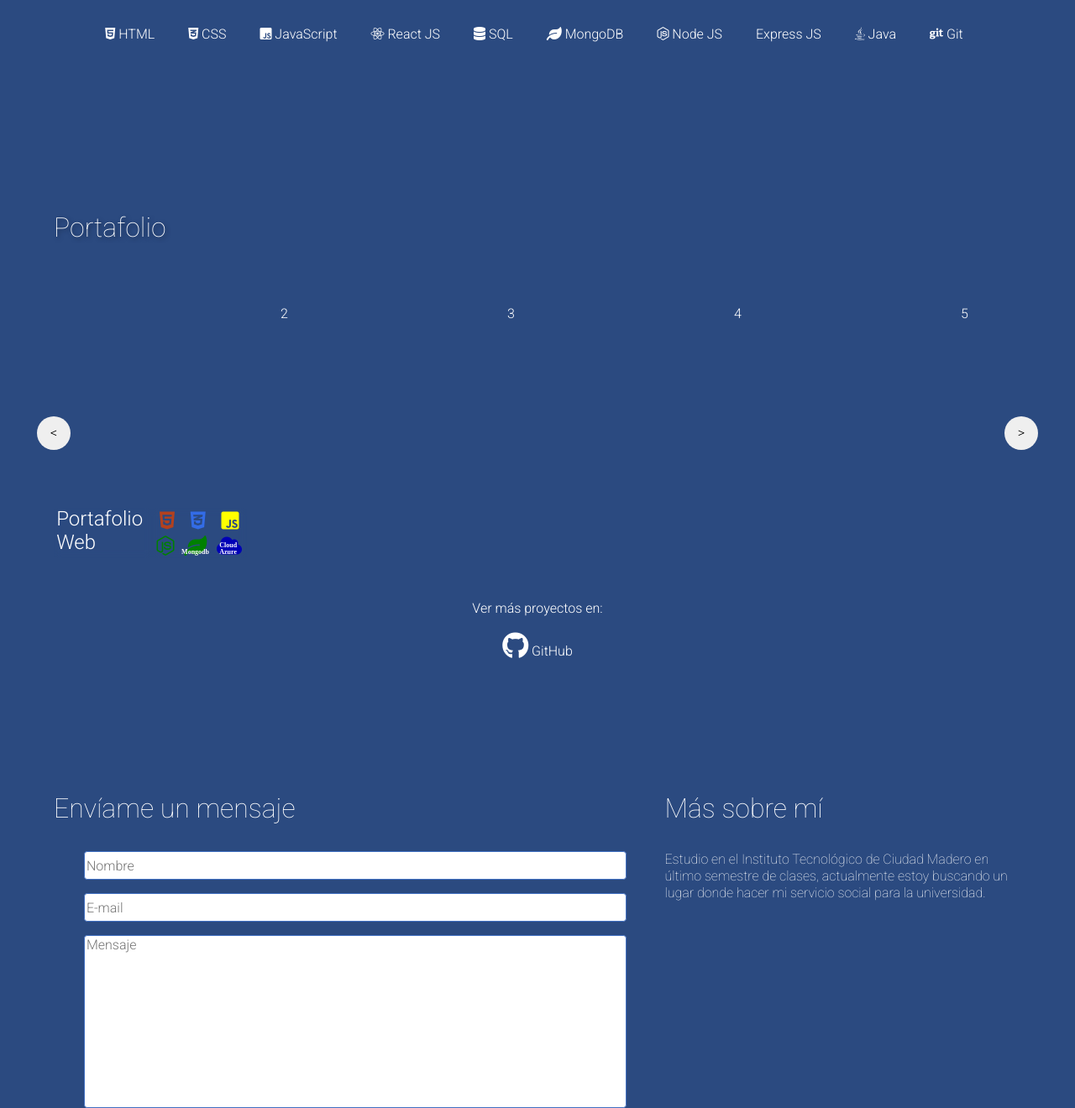
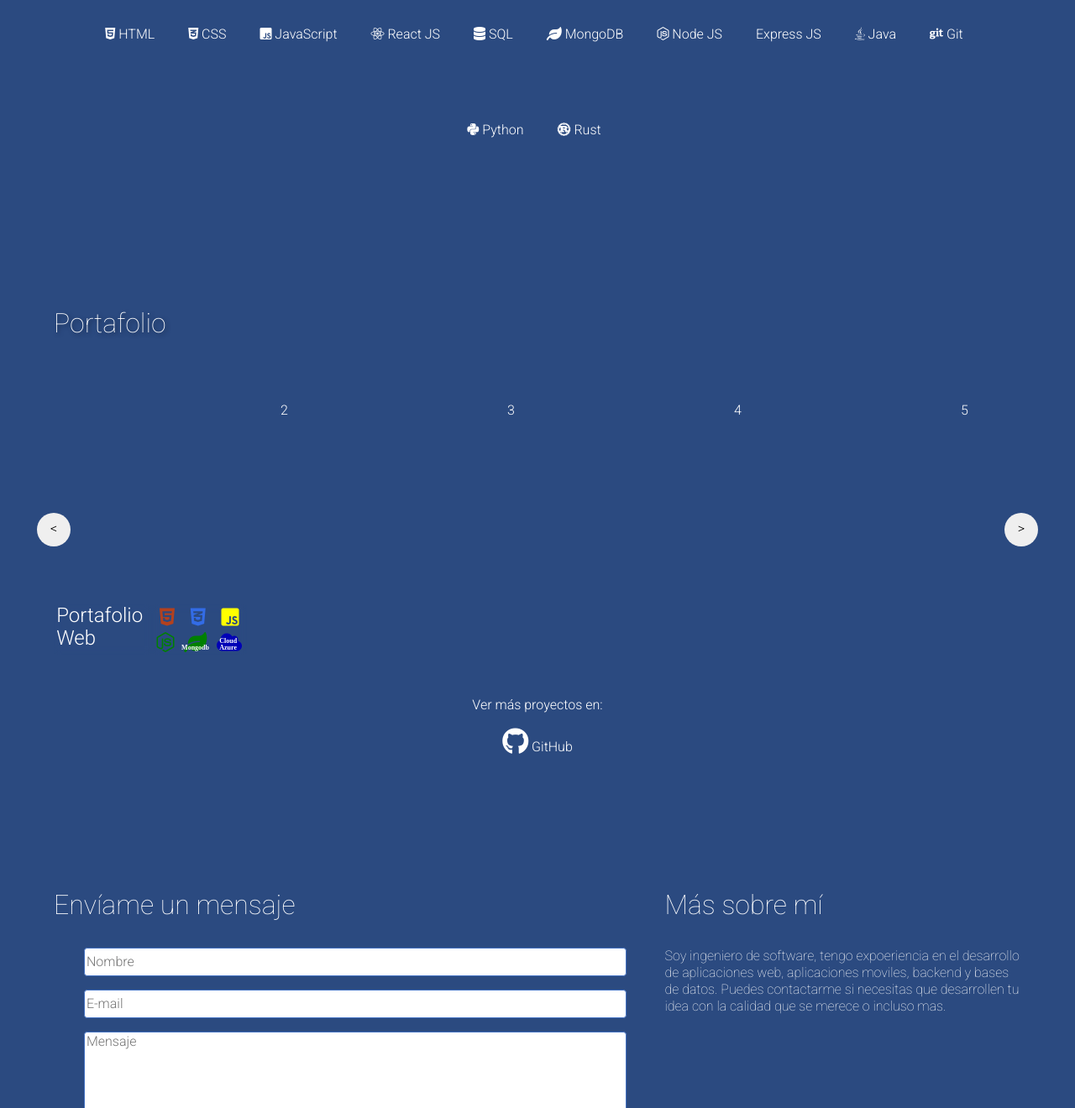
Before and after one commit to Vktornaj/portafolio-web, a plain HTML site: page index.html in a window 1280 px wide. Shown: the part 1480-2800 px from the top of the page at 84% size. Drawn offline with Linux system fonts and the light colour scheme.

Commit message:
checkpoint

```diff
--- a/index.html
+++ b/index.html
@@ -69,7 +69,7 @@
                     </div>
                 </a>
             </div>
-            <h1>Soy Desarrollador <br/> Web</h1>
+            <h1>Soy Desarrollador <br/> Web y Movil</h1>
             <br>
             <span>
                 Domino tecnologías del lado del cliente y del lado del servidor que me permiten llevar
@@ -161,6 +161,14 @@
                     <i class="fab fa-git"></i>
                     <span>Git</span>
                 </div>
+                <div class="elemento-tecnologias">
+                    <i class="fab fa-python"></i>
+                    <span>Python</span>
+                </div>
+                <div class="elemento-tecnologias">
+                    <i class="fab fa-rust"></i>
+                    <span>Rust</span>
+                </div>
             </div>
         </div>
 
@@ -235,8 +243,9 @@
         <div class="mensaje-final">
             <h3>Más sobre mí</h3>
             <p>
-                Estudio en el Instituto Tecnológico de Ciudad Madero en último semestre de clases,
-                actualmente estoy buscando un lugar donde hacer mi servicio social para la universidad.
+                Soy ingeniero de software, tengo expoeriencia en el desarrollo de aplicaciones web,
+                aplicaciones moviles, backend y bases de datos. Puedes contactarme si necesitas que desarrollen
+                tu idea con la calidad que se merece o incluso mas.
             </p>
         </div>
 
--- a/style.css
+++ b/style.css
@@ -767,6 +767,7 @@ input:-webkit-autofill {
     display: flex;
     justify-content: center;
     align-items: center;
+    cursor: pointer;
 }
 
 .btn-enviar:hover {
```
